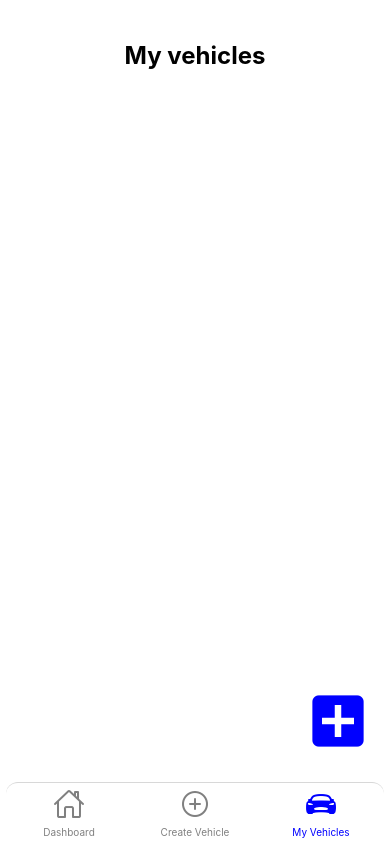
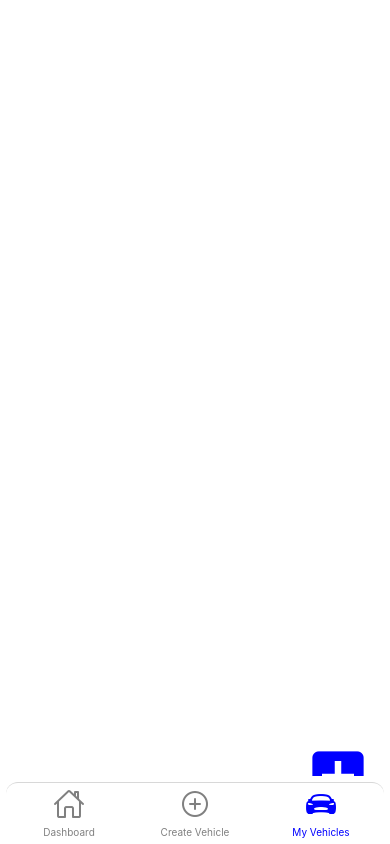
Before and after one commit to PMVPYW/DDM-MyVehicleManagementApp, a React Native app: screen / in a window 390 px wide. Both pictures are taken after a click on the button "GO TO VEHICLES". Built offline with nearby package versions, Linux system fonts and the light colour scheme.

Commit message:
fixed rerender of my vehicles page

```diff
--- a/components/create_vehicle/CreateVehicle.tsx
+++ b/components/create_vehicle/CreateVehicle.tsx
@@ -22,7 +22,7 @@ async function SaveCar(model, nav){
       var val = await AsyncStorage.getItem('vehicles')
       const new_data = val ? [...JSON.parse(val), {...data_to_save}] : [{...data_to_save}]; // Handle case if 'vehicles' is null
       await AsyncStorage.setItem('vehicles', JSON.stringify(new_data))
-      nav.navigate('My Vehicles', {rerender: next_id})
+      nav.navigate('My Vehicles', {rerender: new Date().getTime()})
   } catch (error) {
     console.error(error)
   }
--- a/components/vehicles/Vehicles.tsx
+++ b/components/vehicles/Vehicles.tsx
@@ -17,16 +17,14 @@ const VehiclesScreen = (props) => {
         console.warn(car.id, Object.keys(car).length, car);
       });
     })
-  }, []);
+  }, [props.route.params?.rerender]);
 
   return (
-    <SafeAreaView className="h-full w-full mb-[62px] bg-white">
-      <View className="mt-8">
-        <Text className="mx-auto p-2 text-2xl font-bold">My vehicles</Text>
-      </View>
+    <SafeAreaView className="h-screen w-full mb-[10x] pt-8 bg-white">
 
-      <FlatList className="w-11/12 mx-auto h-full flex flex-wrap mb-10" numColumns={2} keyExtractor={item=>item.id} data={cars} renderItem={({item})=><Vehicle vehicle={item}/>}/>
-      <TouchableOpacity onPress={()=>navigation.navigate("Create Vehicle")} className="absolute bottom-5 right-5 z-50">
+
+      <FlatList className="w-11/12 mx-auto h-full flex flex-wrap mb-12" numColumns={2} keyExtractor={item=>item.id} data={cars} renderItem={({item})=><Vehicle vehicle={item}/>}/>
+      <TouchableOpacity onPress={()=>navigation.navigate("Create Vehicle")} className="absolute bottom-8 right-5 z-50">
         <Entypo name="squared-plus" size={64} color="blue" />
       </TouchableOpacity>
     </SafeAreaView>
--- a/components/vehicles/vehicle.tsx
+++ b/components/vehicles/vehicle.tsx
@@ -1,7 +1,8 @@
 import React, { useEffect, useState } from 'react';
 import { View, Text, StyleSheet, FlatList, SafeAreaView } from 'react-native';
 import MaterialCommunityIcons from '@expo/vector-icons/MaterialCommunityIcons';
-
+import CountryFlag from "react-native-country-flag";
+import { countryToAlpha2 } from "country-to-iso";
 interface Car {
     id: number;
     plate?: string,
@@ -47,27 +48,31 @@ const Vehicle = (props: Props) => {
   const [model, setModel] = useState({});
   const [fuelIcon, setfuelIcon] = useState('');
   useEffect(()=>{
+    if (Object.keys(props.vehicle).length === 0) {
+      print(props.vehicle)
+      return;
+    }
   fetch(`https://www.carqueryapi.com/api/0.3?cmd=getModel&model=${props.vehicle?.model_id}`).then(res=>{
-    console.error(`https://www.carqueryapi.com/api/0.3?cmd=getModel&model=${props.vehicle?.model_id}`)
     res.json().then(data=>{
       setModel(data[0]);
-      console.error(data);
-
-      fuelIcon
 
     })
   }).catch(err=>console.error(err));
-}, [props.vehicle?.model_id]);
+}, [props.vehicle]);
 
 
 
   return (
     <View className="w-1/2 my-2">
-        <View className="w-11/12 bg-gray-300 h-80 rounded-xl mx-auto">
+        <View className="w-11/12 bg-gray-300 h-72 rounded-xl mx-auto">
+          <View className="flex justify-center items-center w-full h-32 bg-gray-400 rounded-t-xl">
+            <MaterialCommunityIcons classname="mx-auto" name="camera" size={40} color="black" />
+          </View>
+          <View className="h-40 w-full px-2 flex justify-evenly">
             <Text>Make: {model?.model_make_display ?? props.vehicle?.model_id}</Text>
             <Text>Model: {model?.model_name}</Text>
             <Text>Year: {model?.model_year}</Text>
-              <View className="flex flex-row items-center">
+            <View className="flex flex-row items-center">
               <Text className="align-text-top mr-2">Fuel:</Text>
               <MaterialCommunityIcons
                   name={fuelIconMap[model?.model_engine_fuel]}
@@ -75,7 +80,14 @@ const Vehicle = (props: Props) => {
                   color={fuelIcons[model?.model_engine_fuel]}
               />
             </View>
-            <Text>Power: {model?.model_engine_power_hp} cv / {model?.model_engine_power_rpm} rpm</Text>
+            <Text>Power: {model?.model_engine_power_hp} cv</Text>
+            <View className="flex flex-row items-center ">
+              <Text className="align-text-top">Make Country: </Text>{model?.make_country ? <CountryFlag
+              className=" rounded-md border-0"
+              isoCode={countryToAlpha2(model?.make_country)}
+              size={20}/> : <></>}
+            </View>
+          </View>
         </View>
     </View>
   );
```
Also changed, not shown: package.json (+5 -2 lines), 1 other file (tests, documents, lock files or other folders).
